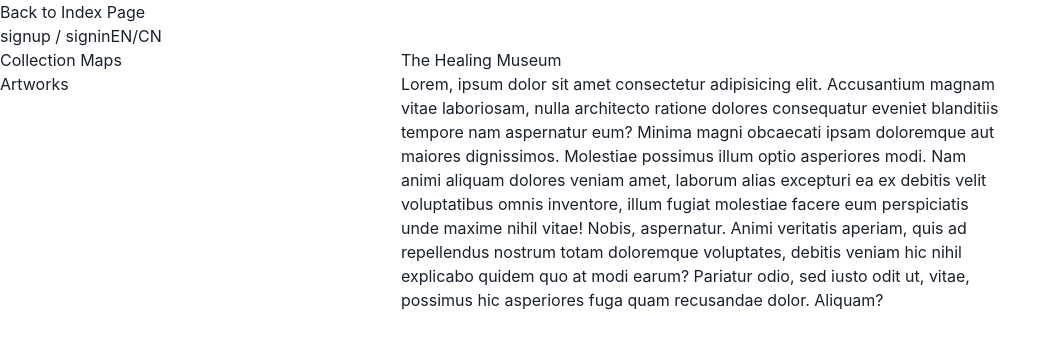
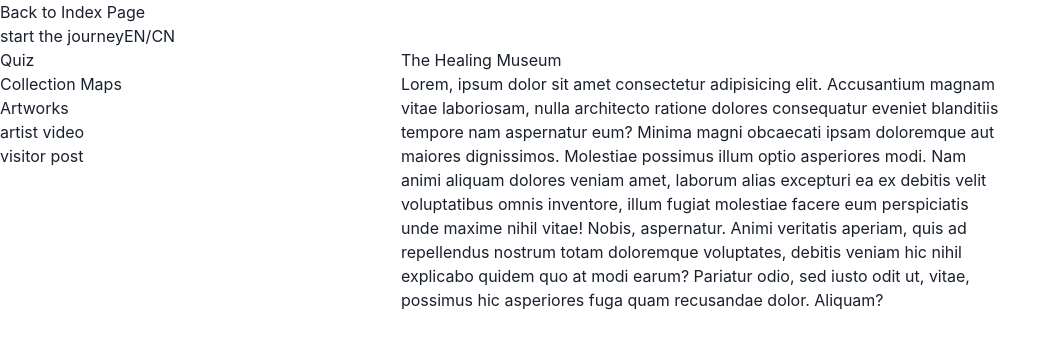
Before and after one commit to makoto357/Healing-Museum, a Next.js app: page / in a window 1280 px wide. Shown: the top 348 px of the page, without its empty margins (0-1061 px from the left). Built offline with nearby package versions, Linux system fonts and the light colour scheme; no server answers.

Commit message:
route planning for the game experience

```diff
--- a/pages/artworks.tsx
+++ b/pages/artworks.tsx
@@ -14,7 +14,7 @@ import {
 } from "firebase/firestore";
 
 import { db } from "../config/firebase";
-import Modal from "../components/modal";
+import Modal from "../components/Modal";
 export default function Artworks() {
   const [artworks, setArtworks] = useState([]);
   const [showModal, setShowModal] = useState(false);
--- a/pages/collection-maps/[collectionID].tsx
+++ b/pages/collection-maps/[collectionID].tsx
@@ -127,6 +127,11 @@ export default function ArtworkDetail() {
             </section>
           </div>
         ))}
+      <div style={{ textAlign: "left" }}>
+        <Link href="/collection-maps">
+          <p>back to map page</p>
+        </Link>
+      </div>
       <div style={{ textAlign: "right" }}>
         <Link href="/artworks">
           <p>Explore more artworks!</p>
--- a/pages/collection-maps/index.tsx
+++ b/pages/collection-maps/index.tsx
@@ -2,7 +2,7 @@ import React from "react";
 import dynamic from "next/dynamic";
 import Link from "next/link";
 
-const GoogleMaps = dynamic(() => import("../../components/map"), {
+const GoogleMaps = dynamic(() => import("../../components/Map"), {
   ssr: false,
 });
 
--- a/pages/form.tsx
+++ b/pages/form.tsx
@@ -42,6 +42,11 @@ export default function Form() {
 
         <button type="submit"></button>
       </form>
+      <div style={{ textAlign: "right" }}>
+        <Link href="/user-profile">
+          <p>here is a souvenir for you at the end of your journey</p>
+        </Link>
+      </div>
     </>
   );
 }
--- a/pages/index.tsx
+++ b/pages/index.tsx
@@ -2,12 +2,16 @@ import Link from "next/link";
 import Image from "next/image";
 import styles from "../styles/Home.module.css";
 import { useEffect, useRef, useState, useContext } from "react";
+import { useAuth } from "../context/AuthContext";
 
 export default function Home() {
+  const { user } = useAuth();
   return (
     <>
       <nav className="nav">
-        <div>signup / signin</div>
+        <Link href="/registration">
+          <div>start the journey</div>
+        </Link>
         <div>EN/CN</div>
       </nav>
       <div className="index-page">
@@ -25,6 +29,11 @@ export default function Home() {
         `}</style>
         <ul>
           <li>
+            <Link href="/quiz">
+              <p>Quiz</p>
+            </Link>
+          </li>
+          <li>
             <Link href="/collection-maps">
               <p>Collection Maps</p>
             </Link>
@@ -34,6 +43,24 @@ export default function Home() {
               <p>Artworks</p>
             </Link>
           </li>
+          <li>
+            <Link href="/artist-video">
+              <p>artist video</p>
+            </Link>
+          </li>
+          <li>
+            <Link href="/visitor-post">
+              <p>visitor post</p>
+            </Link>
+          </li>
+
+          {user && (
+            <li>
+              <Link href="/user-profile">
+                <p>Profile</p>
+              </Link>
+            </li>
+          )}
         </ul>
 
         <section className="intro-text">
--- a/pages/quiz.tsx
+++ b/pages/quiz.tsx
@@ -1,4 +1,5 @@
 import { Radio } from "@chakra-ui/react";
+import Link from "next/link";
 
 export default function Quiz() {
   const onChangeValue = (e) => {
@@ -17,6 +18,11 @@ export default function Quiz() {
         <input type="radio" id="artist3" name="artist" value="frida" />
         <label htmlFor="artist1">FRIDA</label>
       </div>
+      <div style={{ textAlign: "right" }}>
+        <Link href="/collection-maps">
+          <p>click options to go to map page</p>
+        </Link>
+      </div>
     </>
   );
 }
--- /dev/null
+++ b/pages/visitor-posts.tsx
@@ -0,0 +1,3 @@
+export default function VisitorPosts() {
+  return <div>VisitorPosts</div>;
+}
```
Also changed, not shown: pages/registration.tsx (renamed from pages/welcome.tsx, +9 -2 lines), pages/theme-color.tsx (+7 -0 lines), pages/user-profile.tsx (+12 -1 lines).
